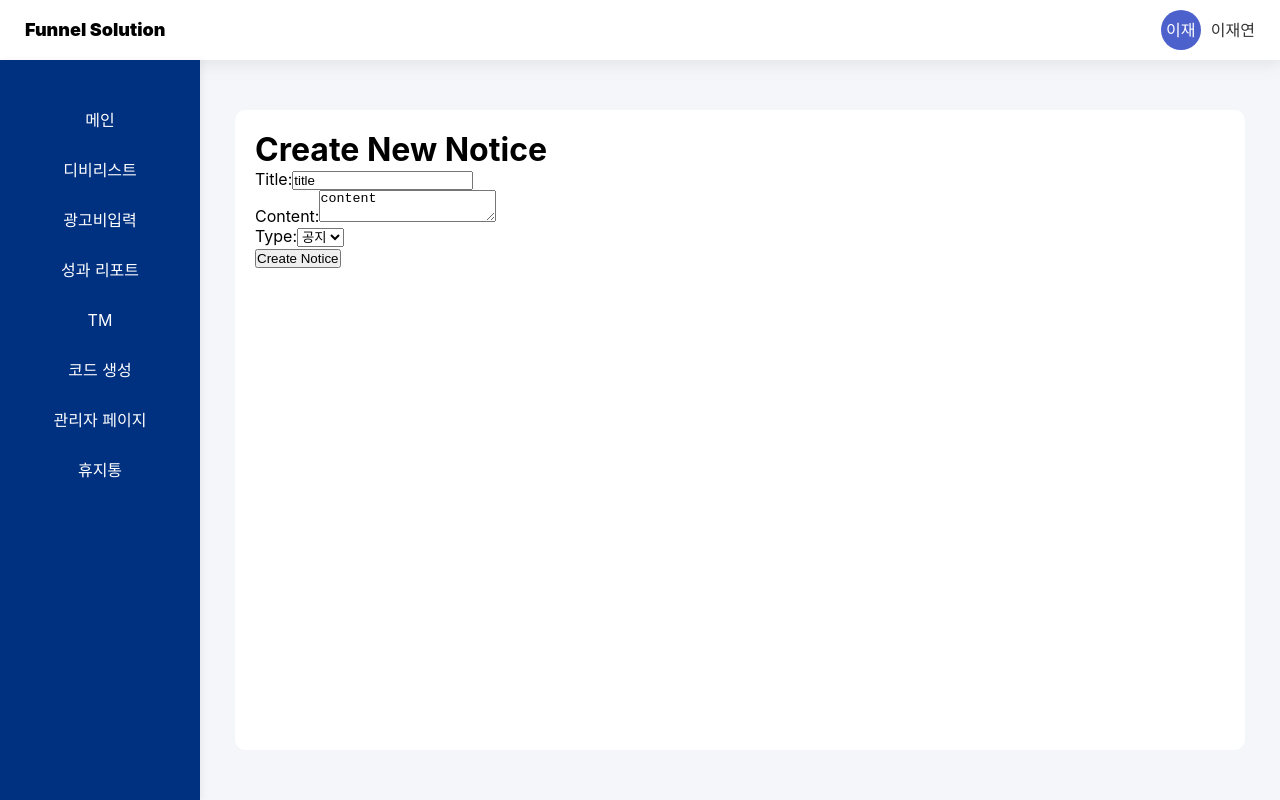
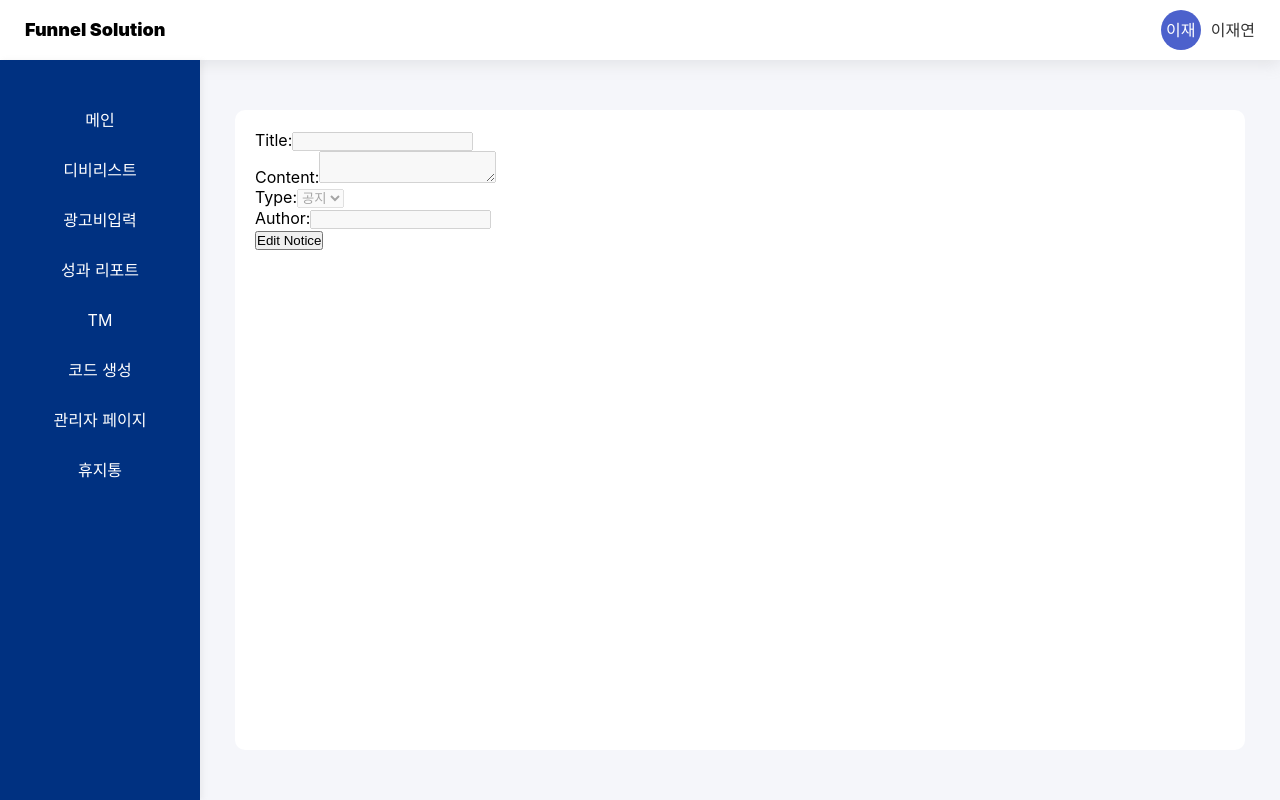
Before and after one commit to funnels0703/funnelmance, a React (Create React App) app in the folder back-end/front-end/: page /tm/notices/new in a window 1280 px wide. Built offline with nearby package versions, Linux system fonts and the light colour scheme; a web font is replaced by a local one.

Commit message:
게시판

```diff
--- a/back-end/front-end/src/pages/tm/NoticeBoard.jsx
+++ b/back-end/front-end/src/pages/tm/NoticeBoard.jsx
@@ -13,7 +13,6 @@ const NoticeBoard = () => {
       try {
         const response = await axios.get(`/api/tm/notices`);
         const data = response.data;
-        console.log(data);
         // 서버 응답 구조를 확인하고 데이터가 정의되어 있는지 확인
         if (data && data.notices) {
           setNotices(data.notices);
@@ -44,7 +43,7 @@ const NoticeBoard = () => {
 
   return (
     <div>
-      <h1>Notice Board</h1>
+      <h1>공지사항</h1>
       <button onClick={handleCreateNewClick}>Create New Notice</button>
       <table>
         <thead>
@@ -63,7 +62,7 @@ const NoticeBoard = () => {
                 <td>{index + 1}</td> {/* 전체 공지사항에서의 순서 번호 */}
                 <td>{notice.type}</td>
                 <td>{notice.title}</td>
-                <td>{notice.author}</td>
+                <td>{notice.user.username}</td> {/* 작성자 이름 */}
                 <td>{new Date(notice.createdAt).toLocaleDateString()}</td>{" "}
                 {/* 날짜 포맷팅 */}
               </tr>
--- a/back-end/front-end/src/pages/tm/NoticeDetail.jsx
+++ b/back-end/front-end/src/pages/tm/NoticeDetail.jsx
@@ -1,5 +1,3 @@
-// src/components/NoticeDetail.js
-
 import React, { useEffect, useState } from "react";
 import { useParams, useNavigate } from "react-router-dom";
 import axios from "axios";
@@ -7,10 +5,12 @@ import axios from "axios";
 const NoticeDetail = () => {
   const { id } = useParams();
   const [notice, setNotice] = useState({
-    title: "title",
-    content: "content",
+    title: "",
+    content: "",
     type: "NOTICE",
-    author_id: 1,
+    user: {
+      username: "",
+    },
   });
   const [isEditing, setIsEditing] = useState(false);
   const navigate = useNavigate();
@@ -21,7 +21,6 @@ const NoticeDetail = () => {
         try {
           const response = await axios.get(`/api/tm/notices/${id}`);
           setNotice(response.data);
-          setIsEditing(true);
         } catch (error) {
           console.error("Error fetching notice detail:", error);
         }
@@ -81,11 +80,8 @@ const NoticeDetail = () => {
     }
   };
 
-  if (!notice) return <p>Loading...</p>;
-
   return (
     <div>
-      <h1>{isEditing ? "Edit Notice" : "Create New Notice"}</h1>
       <div>
         <label>Title:</label>
         <input
@@ -93,6 +89,7 @@ const NoticeDetail = () => {
           name="title"
           value={notice.title}
           onChange={handleChange}
+          disabled={!isEditing} // 수정 모드일 때만 활성화
           required
         />
       </div>
@@ -102,20 +99,35 @@ const NoticeDetail = () => {
           name="content"
           value={notice.content}
           onChange={handleChange}
+          disabled={!isEditing} // 수정 모드일 때만 활성화
           required
         />
       </div>
       <div>
         <label>Type:</label>
-        <select name="type" value={notice.type} onChange={handleChange}>
+        <select
+          name="type"
+          value={notice.type}
+          onChange={handleChange}
+          disabled={!isEditing} // 수정 모드일 때만 활성화
+        >
           <option value="NOTICE">공지</option>
           <option value="GENERAL">일반</option>
         </select>
       </div>
-      <button onClick={handleSaveClick}>
-        {isEditing ? "Save Changes" : "Create Notice"}
-      </button>
-      {isEditing && <button onClick={handleDeleteClick}>Delete Notice</button>}
+      <div>
+        <label>Author:</label>
+        <input type="text" value={notice.user.username} disabled />
+      </div>
+      {isEditing ? (
+        <>
+          <button onClick={handleSaveClick}>Save Changes</button>
+          <button onClick={handleDeleteClick}>Delete Notice</button>
+          <button onClick={() => setIsEditing(false)}>Cancel</button>
+        </>
+      ) : (
+        <button onClick={() => setIsEditing(true)}>Edit Notice</button>
+      )}
     </div>
   );
 };
```
